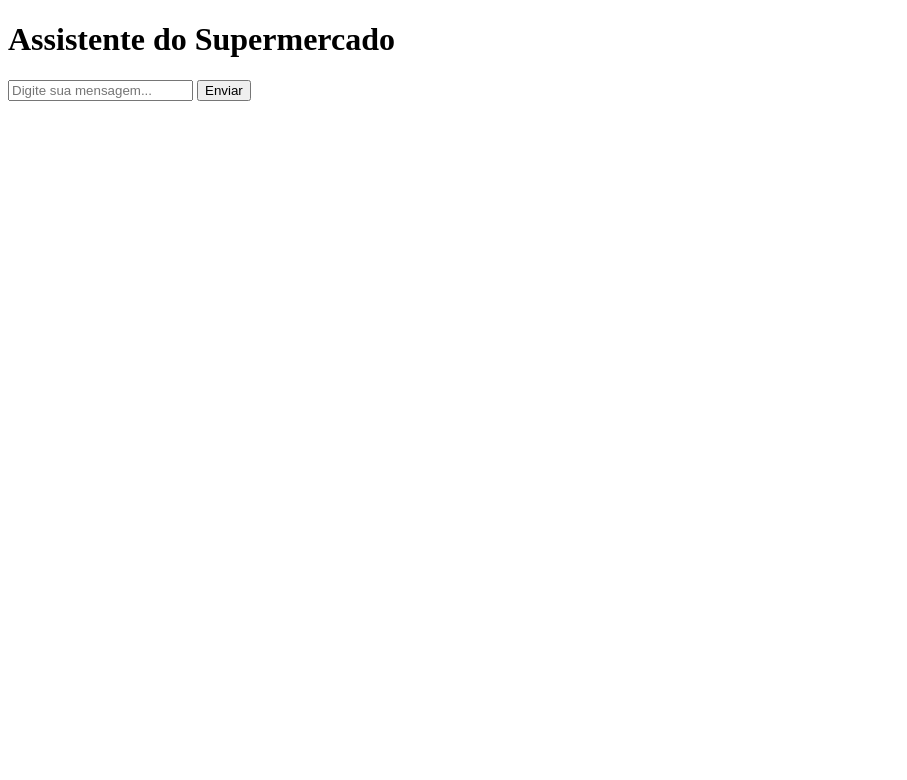
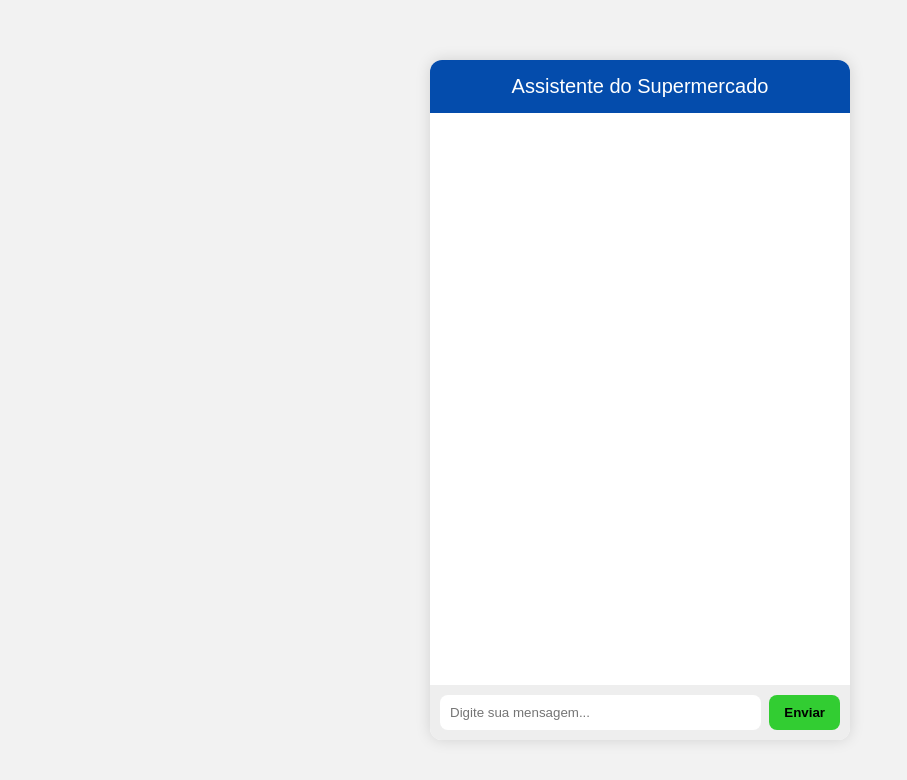
Before and after one commit to tcc52/supermercado, a website: page public/index.html in a window 1280 px wide. Shown: the whole page, without its empty margins (0-907 px from the left). Drawn offline with Linux system fonts and the light colour scheme.

Commit message:
Update index.html

```diff
--- a/public/index.html
+++ b/public/index.html
@@ -1,29 +1,146 @@
 <!DOCTYPE html>
 <html lang="pt-BR">
 <head>
-  <meta charset="UTF-8">
-  <title>Chatbot Supermercado</title>
-  <link rel="stylesheet" href="style.css">
+    <meta charset="UTF-8" />
+    <meta name="viewport" content="width=device-width, initial-scale=1.0" />
+    <title>Assistente do Supermercado</title>
+
+    <style>
+        body {
+            font-family: Arial, sans-serif;
+            background: #f2f2f2;
+            margin: 0;
+            padding: 0;
+            display: flex;
+            justify-content: center;
+            align-items: center;
+            height: 100vh;
+        }
+
+        .chat-container {
+            width: 95%;
+            max-width: 420px;
+            height: 85vh;
+            background: white;
+            border-radius: 12px;
+            box-shadow: 0 0 15px #00000022;
+            display: flex;
+            flex-direction: column;
+            overflow: hidden;
+        }
+
+        .header {
+            background: #044CAC;
+            padding: 15px;
+            color: white;
+            text-align: center;
+            font-size: 20px;
+        }
+
+        .messages {
+            flex: 1;
+            padding: 15px;
+            overflow-y: auto;
+        }
+
+        .msg {
+            max-width: 80%;
+            padding: 10px 14px;
+            border-radius: 12px;
+            margin-bottom: 12px;
+            line-height: 1.4;
+        }
+
+        .user {
+            background: #32CD32;
+            color: black;
+            margin-left: auto;
+            border-bottom-right-radius: 0;
+        }
+
+        .bot {
+            background: #044CAC;
+            color: white;
+            margin-right: auto;
+            border-bottom-left-radius: 0;
+        }
+
+        .input-area {
+            display: flex;
+            padding: 10px;
+            background: #eee;
+        }
+
+        input {
+            flex: 1;
+            padding: 10px;
+            border-radius: 8px;
+            border: none;
+            outline: none;
+        }
+
+        button {
+            padding: 10px 15px;
+            background: #32CD32;
+            border: none;
+            margin-left: 8px;
+            border-radius: 8px;
+            cursor: pointer;
+            font-weight: bold;
+        }
+    </style>
 </head>
 <body>
 
-<div class="chat-wrapper">
+    <div class="chat-container">
+        <div class="header">Assistente do Supermercado</div>
+        <div class="messages" id="messages"></div>
 
-  <header>
-    <h1>Assistente do Supermercado</h1>
-  </header>
+        <div class="input-area">
+            <input id="messageInput" type="text" placeholder="Digite sua mensagem..." />
+            <button onclick="sendMessage()">Enviar</button>
+        </div>
+    </div>
 
-  <div id="chat" class="chat-box"></div>
+    <script>
+        const API_URL = "https://supermercado-2rnt.onrender.com";
 
-  <div class="input-area">
-    <input id="message" type="text" placeholder="Digite sua mensagem...">
-    <button onclick="sendMessage()">
-      Enviar
-    </button>
-  </div>
+        function addMessage(text, type) {
+            const box = document.createElement("div");
+            box.classList.add("msg", type);
+            box.innerText = text;
 
-</div>
+            const chat = document.getElementById("messages");
+            chat.appendChild(box);
+            chat.scrollTop = chat.scrollHeight;
+        }
 
-<script src="script.js"></script>
+        async function sendMessage() {
+            const input = document.getElementById("messageInput");
+            const text = input.value.trim();
+
+            if (!text) return;
+
+            addMessage(text, "user");
+            input.value = "";
+
+            try {
+                const response = await fetch(API_URL + "?message=" + encodeURIComponent(text));
+
+                if (!response.ok) {
+                    addMessage("⚠️ Erro ao conectar ao servidor", "bot");
+                    return;
+                }
+
+                const data = await response.json();
+                addMessage(data.reply, "bot");
+
+            } catch (err) {
+                addMessage("❌ Erro ao conectar ao servidor", "bot");
+                console.log(err);
+            }
+        }
+    </script>
+
 </body>
 </html>
```
